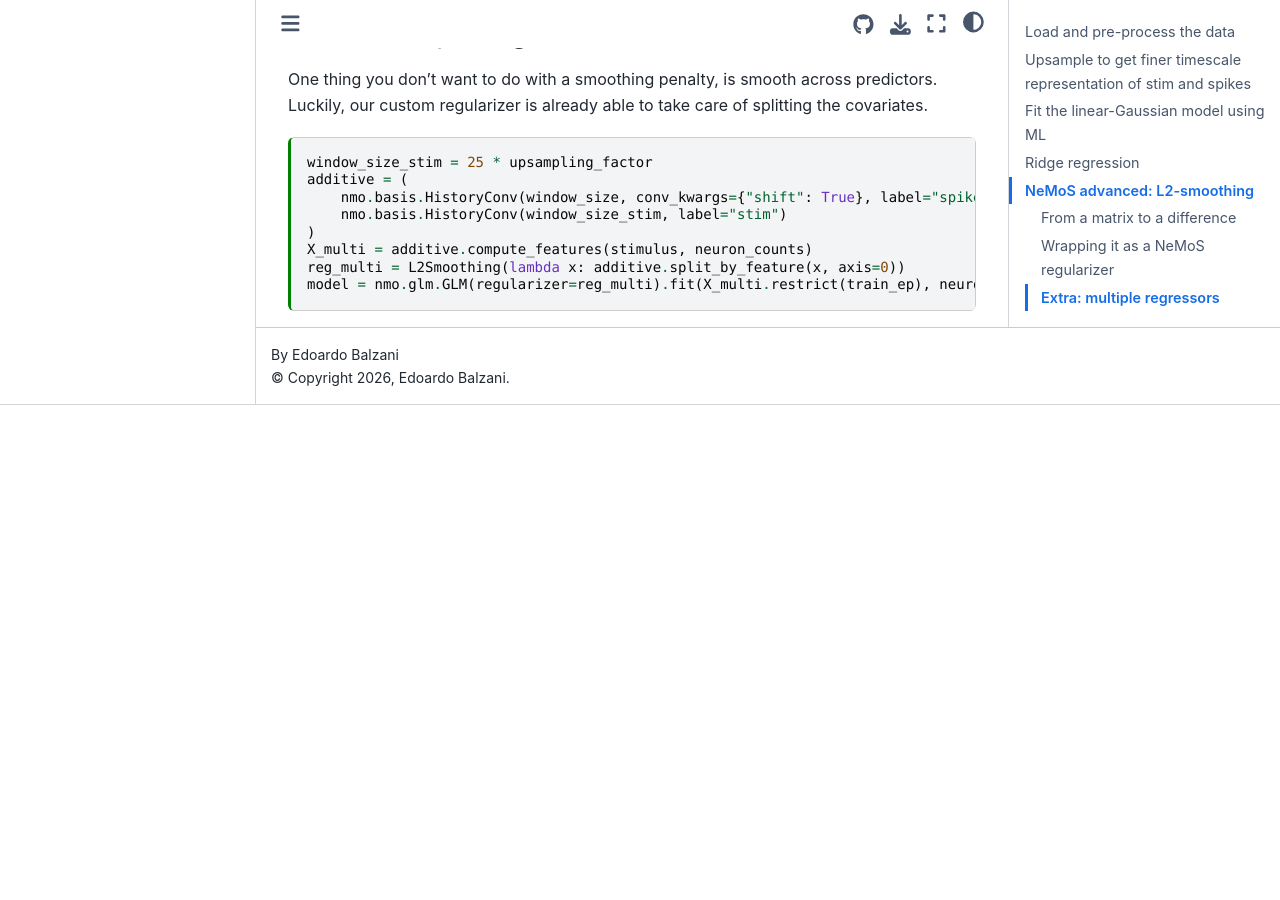
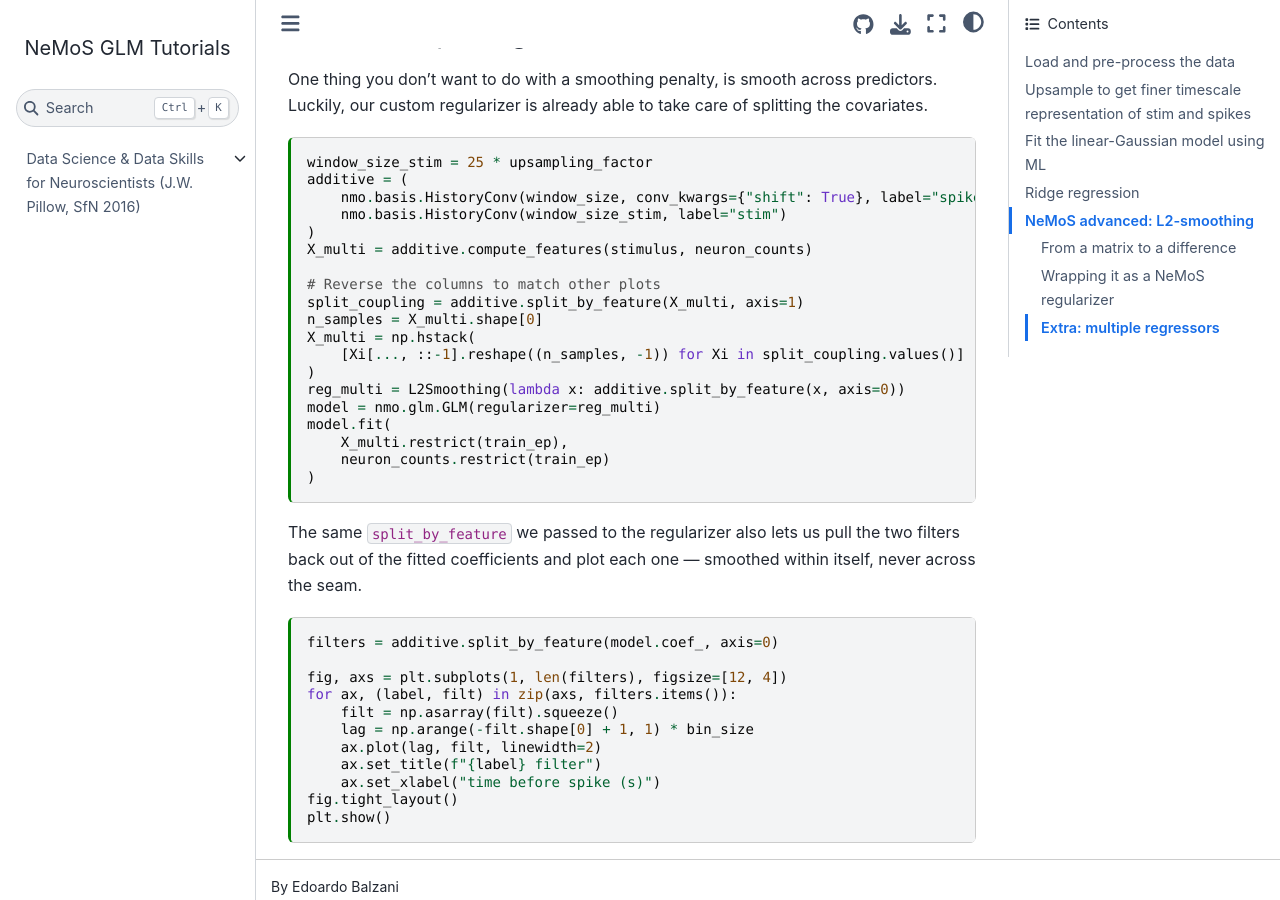
Before and after one commit to BalzaniEdoardo/nemos_glm_tutorials, a Sphinx documentation site: the page built from docs/tutorials/Sfn-2016-tutorial-GLMs/03_04_regularization.md, in a window 1280 px wide and 900 px high, scrolled down 9002 px. Built offline with Sphinx 7.4.7 and the Sphinx Book theme 1.1.4, drawn with Linux system fonts in a browser that asks for light colours; before the commit the page ends 9407 px from its top, so only the background shows below that.

Commit message:
some fixes

````diff
--- a/docs/tutorials/Sfn-2016-tutorial-GLMs/03_04_regularization.md
+++ b/docs/tutorials/Sfn-2016-tutorial-GLMs/03_04_regularization.md
@@ -432,6 +432,33 @@ additive = (
     nmo.basis.HistoryConv(window_size_stim, label="stim")
 )
 X_multi = additive.compute_features(stimulus, neuron_counts)
+
+# Reverse the columns to match other plots
+split_coupling = additive.split_by_feature(X_multi, axis=1)
+n_samples = X_multi.shape[0]
+X_multi = np.hstack(
+    [Xi[..., ::-1].reshape((n_samples, -1)) for Xi in split_coupling.values()]
+)
 reg_multi = L2Smoothing(lambda x: additive.split_by_feature(x, axis=0))
-model = nmo.glm.GLM(regularizer=reg_multi).fit(X_multi.restrict(train_ep), neuron_counts.restrict(train_ep))
+model = nmo.glm.GLM(regularizer=reg_multi)
+model.fit(
+    X_multi.restrict(train_ep),
+    neuron_counts.restrict(train_ep)
+)
 ```
+
+The same `split_by_feature` we passed to the regularizer also lets us pull the two filters back out of the fitted coefficients and plot each one — smoothed within itself, never across the seam.
+
+```{code-cell} ipython3
+filters = additive.split_by_feature(model.coef_, axis=0)
+
+fig, axs = plt.subplots(1, len(filters), figsize=[12, 4])
+for ax, (label, filt) in zip(axs, filters.items()):
+    filt = np.asarray(filt).squeeze()
+    lag = np.arange(-filt.shape[0] + 1, 1) * bin_size
+    ax.plot(lag, filt, linewidth=2)
+    ax.set_title(f"{label} filter")
+    ax.set_xlabel("time before spike (s)")
+fig.tight_layout()
+plt.show()
+```
````
